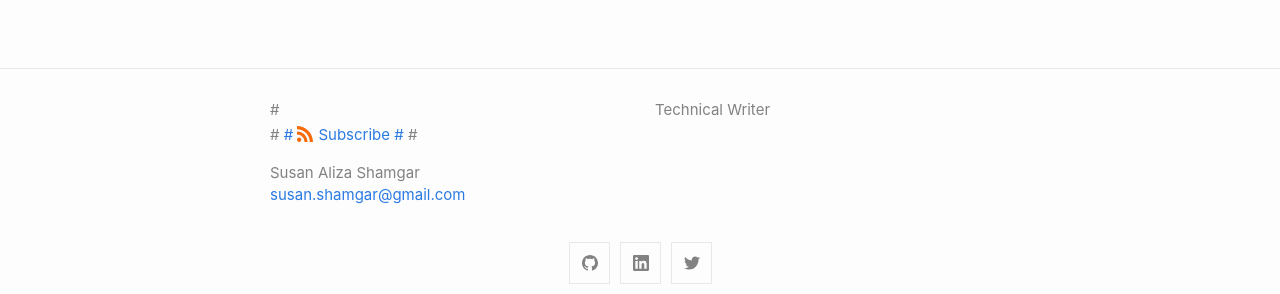
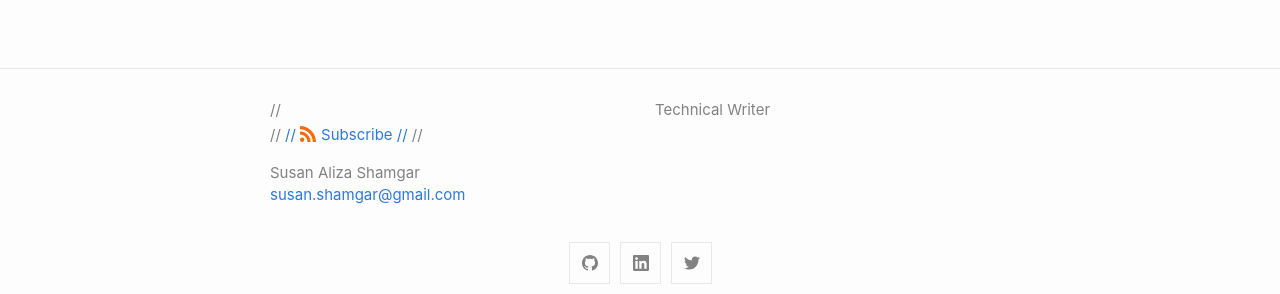
Before and after one commit to susan-shamgar/susan-shamgar.github.io, a Jekyll site: the page built from docs/index.markdown, in a window 1280 px wide. Shown: the part 729-1023 px from the top of the page. Built offline with Jekyll 4.4.1, drawn with Linux system fonts in a browser that asks for light colours.

Commit message:
Update footer.html

```diff
--- a/docs/_includes/footer.html
+++ b/docs/_includes/footer.html
@@ -5,13 +5,13 @@
 
     <div class="footer-col-wrapper">
       <div class="footer-col">
-        #<p class="feed-subscribe">
-          #<a href="{{ 'feed.xml' | relative_url }}">
-           # <svg class="svg-icon orange">
-            #  <use xlink:href="{{ 'assets/minima-social-icons.svg#rss' | relative_url }}"></use>
-           # </svg><span>Subscribe</span>
-         # </a>
-       # </p>
+        // <p class="feed-subscribe">
+         // <a href="{{ 'feed.xml' | relative_url }}">
+         //   <svg class="svg-icon orange">
+         //     <use xlink:href="{{ 'assets/minima-social-icons.svg#rss' | relative_url }}"></use>
+         //   </svg><span>Subscribe</span>
+         // </a>
+       // </p>
       {%- if site.author %}
         <ul class="contact-list">
           {% if site.author.name -%}
```
